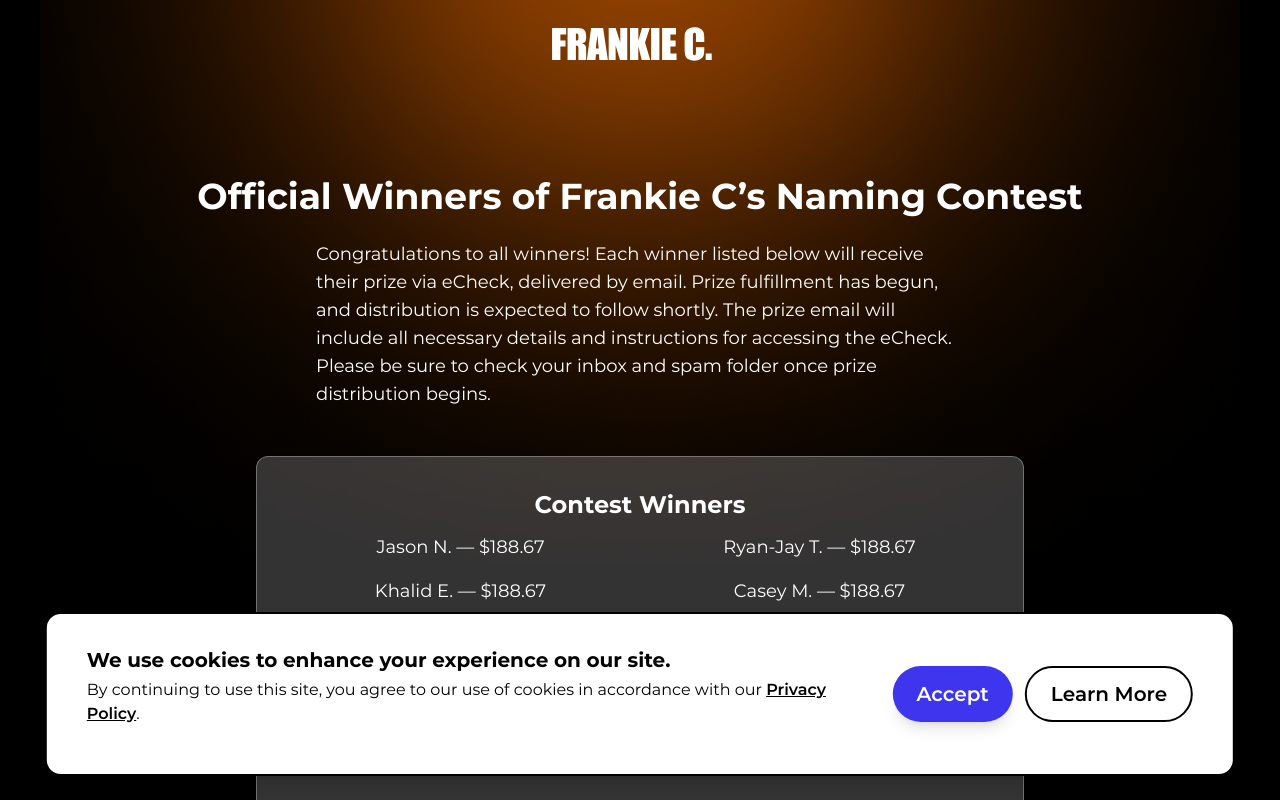
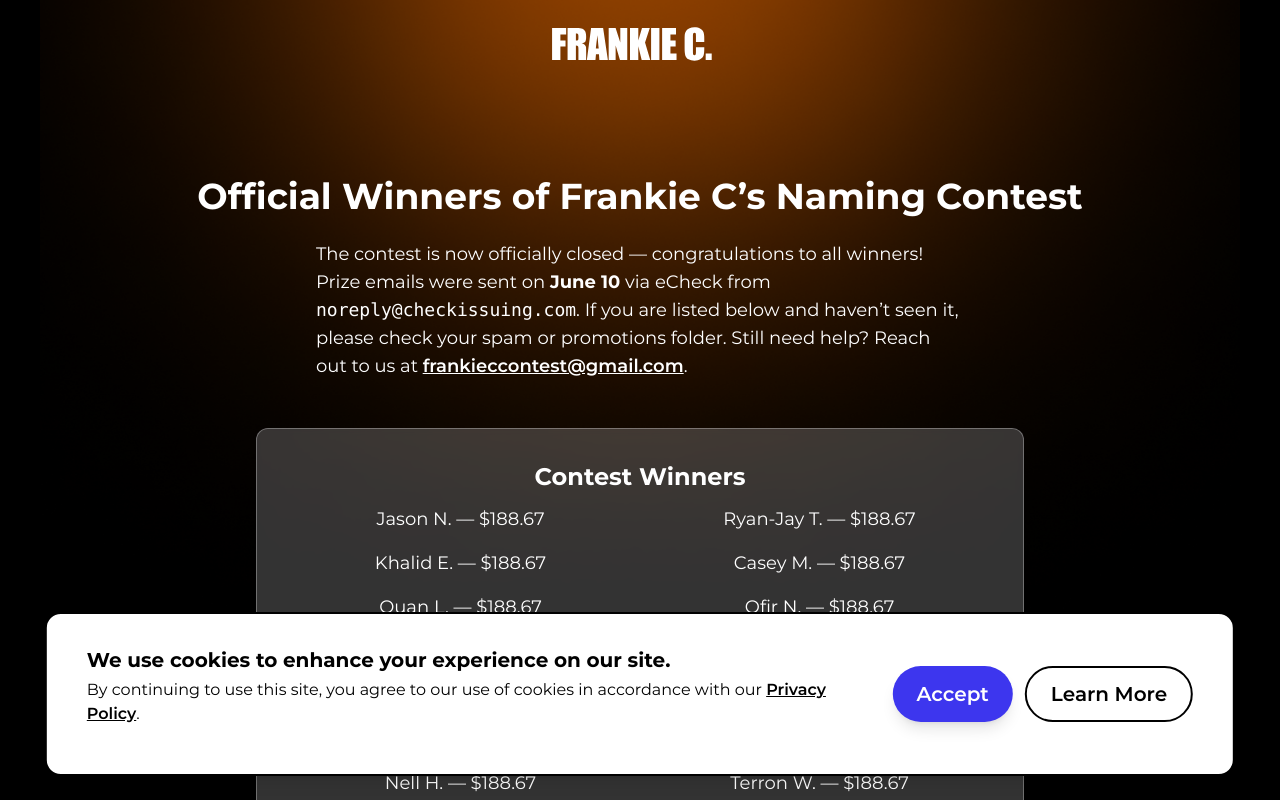
Before and after one commit to wesleyting/frankie-c-competition, a Next.js app: page /winners in a window 1280 px wide. Shown: the top 800 px of the page. Built offline with nearby package versions, Linux system fonts and the light colour scheme.

Commit message:
Update contest end

```diff
--- a/app/page.js
+++ b/app/page.js
@@ -45,8 +45,8 @@ export default function VotePage() {
             </h1>
 
             <p className="text-lg text-white md:text-xl mb-12 max-w-3xl mx-auto">
-              Thank you to everyone who participated! The winners have now been
-              verified and prize fulfillment will be underway soon.
+              The contest is now officially closed — thank you to everyone who
+              entered and voted!
             </p>
 
             <div className="bg-white text-black rounded-xl px-6 py-8 md:px-10 md:py-10 max-w-3xl mx-auto shadow-lg bg-opacity-30 text-white mb-8">
@@ -58,13 +58,17 @@ export default function VotePage() {
                 <a href="/winners" className="underline font-semibold">
                   Winners Page
                 </a>{" "}
-                to see the full list of winners and prize details!
+                to view the final list of winners and prize amounts.
               </p>
+
               <h3 className="text-2xl font-bold mb-4 mt-10">
-                📬 Prize Fulfillment Timeline:
+                💸 Prizes Have Been Sent
               </h3>
               <p className="text-base md:text-lg mb-4">
-                Prize emails are expected to be sent within 4–6 weeks.
+                Prize emails were sent on <strong>June 10</strong> via eCheck
+                from <code>noreply@checkissuing.com</code>. If you haven't
+                received yours, please check your spam folder or email us for
+                help.
               </p>
             </div>
           </div>
--- a/app/winners/page.js
+++ b/app/winners/page.js
@@ -39,12 +39,18 @@ export default function WinnersPage() {
         </h1>
 
         <p className="text-lg text-white z-10 mb-12 max-w-2xl px-3">
-          Congratulations to all winners! Each winner listed below will receive
-          their prize via eCheck, delivered by email. Prize fulfillment has
-          begun, and distribution is expected to follow shortly. The prize email
-          will include all necessary details and instructions for accessing the
-          eCheck. Please be sure to check your inbox and spam folder once prize
-          distribution begins.
+          The contest is now officially closed — congratulations to all winners!
+          Prize emails were sent on <strong>June 10</strong> via eCheck from{" "}
+          <code>noreply@checkissuing.com</code>. If you are listed below and
+          haven’t seen it, please check your spam or promotions folder. Still
+          need help? Reach out to us at{" "}
+          <a
+            href="mailto:frankieccontest@gmail.com"
+            className="underline font-semibold"
+          >
+            frankieccontest@gmail.com
+          </a>
+          .
         </p>
 
         <div className="bg-white bg-opacity-20 backdrop-blur-sm text-white rounded-xl p-8 max-w-3xl w-full text-center border border-white border-opacity-30">
```
